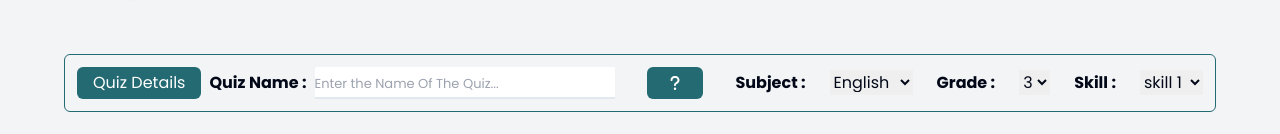
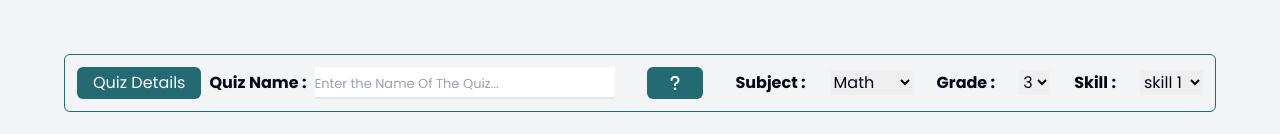
Before and after one commit to Ashraf2040/NAFS-Platform, a Next.js app: page /quiz-build in a window 1280 px wide. Shown: the part 229-363 px from the top of the page. Built offline with nearby package versions, Linux system fonts and the light colour scheme; no server answers; the database is empty; a web font is replaced by a local one.

Commit message:
adding default Values

```diff
--- a/app/Components/QuizzesArea.js
+++ b/app/Components/QuizzesArea.js
@@ -20,8 +20,8 @@ function QuizzesArea({ props }) {
   const [students, setStudents] = useState([])
   const [statShow, setStatShow] = useState(false)
   const [subject, setSubject] = useState('Math')
-  const [grade, setGrade] = useState('6')
-  const [skill, setSkill] = useState('')
+  const [grade, setGrade] = useState('3')
+  const [skill, setSkill] = useState('skill 1')
   const { isLoading } = isLoadingObject;
   // console.log(isLoading);
   const {data:session}=useSession()
--- a/app/quiz-build/page.jsx
+++ b/app/quiz-build/page.jsx
@@ -52,11 +52,11 @@ function Page(props) {
         icon: selectedIcon.faIcon,
         quizTitle: '',
         quizQuestions: quizQuestions,
-        subject: '', // Initialize subject
+         // Initialize subject
         // grade: '',
-        subject: 'English', // Set default subject
+        subject: 'Math', // Set default subject
         grade: '3',
-        skill: '',
+        skill: 'skill 1',
 
          // Initialize grade
         // quizImageUrl:""
```
